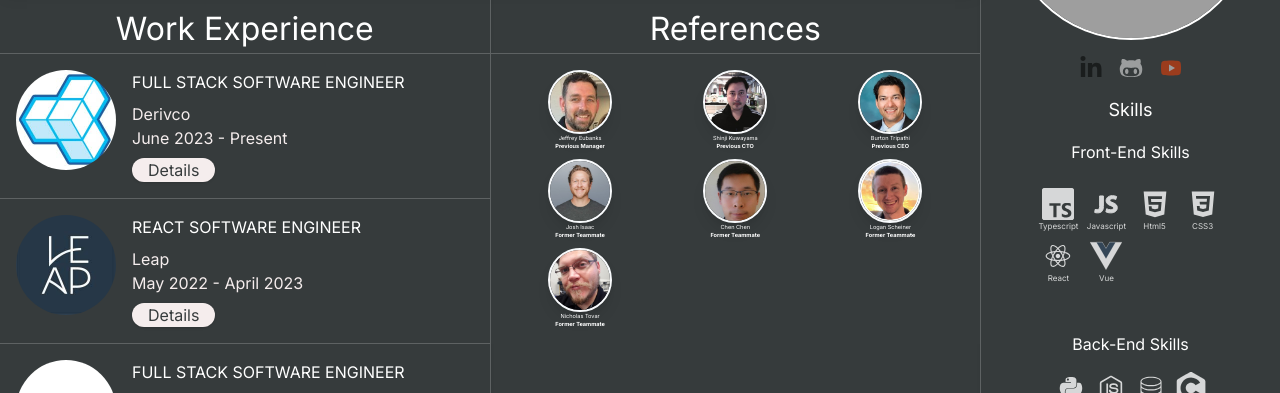
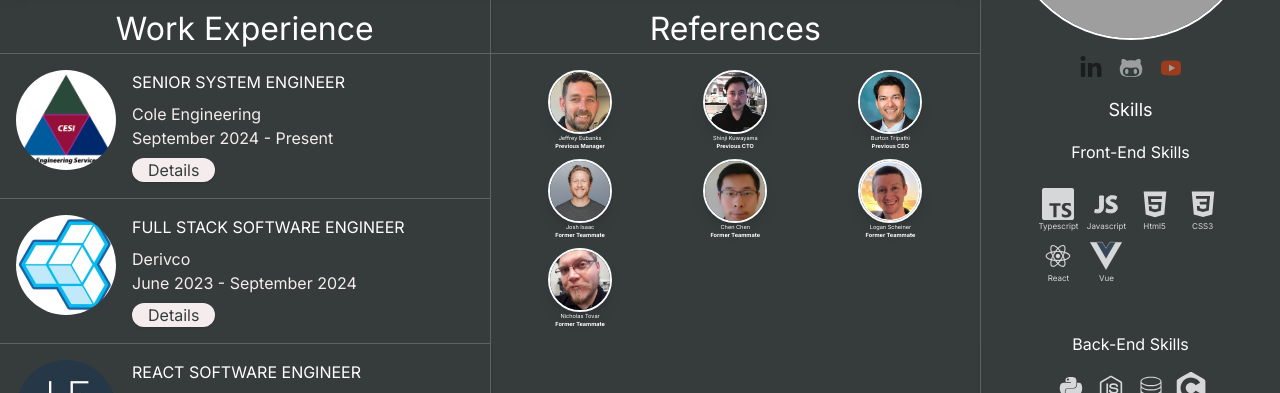
Before and after one commit to lgdelacruz92/lester-minnick, a Next.js app: page / in a window 1280 px wide. Shown: the part 258-651 px from the top of the page. Built offline with nearby package versions, Linux system fonts and the light colour scheme; grey boxes are pictures that could not be loaded.

Commit message:
update job

```diff
--- a/app/home/workexperience/experience.tsx
+++ b/app/home/workexperience/experience.tsx
@@ -7,6 +7,18 @@ import CloseIcon from "@/components/icons/close-icon";
 import { useOutsideClick } from "@/hooks/use-outside-click";
 import { ExperienceDetailsData } from "../../../lib/types";
 import { useBreakpoints } from "@/hooks/useBreakpoints";
+
+const coleExperience: ExperienceDetailsData = {
+  title: "Senior System Engineer",
+  id: 122,
+  description: [
+    "Architecture and Design of private network cloud infrastructure. I write solutions for scalable builds and deployments of development and production systems. Using latest AI driven health and metric tools, I ensure we have scalable shipments of our metric systems to track performance and health of our products.",
+    "Ensuring our hundreds of services and classified data are secure and performing efficiently.",
+  ],
+  companyName: "Cole Engineering",
+  duration: "September 2024 - Present",
+  src: "/images/cole.png",
+}
 
 const experienceData: ExperienceDetailsData = {
   title: "Full Stack Software Engineer",
@@ -18,7 +30,7 @@ const experienceData: ExperienceDetailsData = {
     "Serviced .NET application for external customers",
   ],
   companyName: "Derivco",
-  duration: "June 2023 - Present",
+  duration: "June 2023 - September 2024",
   src: "/images/derivco.jpeg",
 };
 
@@ -75,6 +87,7 @@ const experienceData5: ExperienceDetailsData = {
 };
 
 const data = [
+  coleExperience,
   experienceData,
   experienceData2,
   experienceData3,
```
Also changed, not shown: public/images/cole.png (added).
